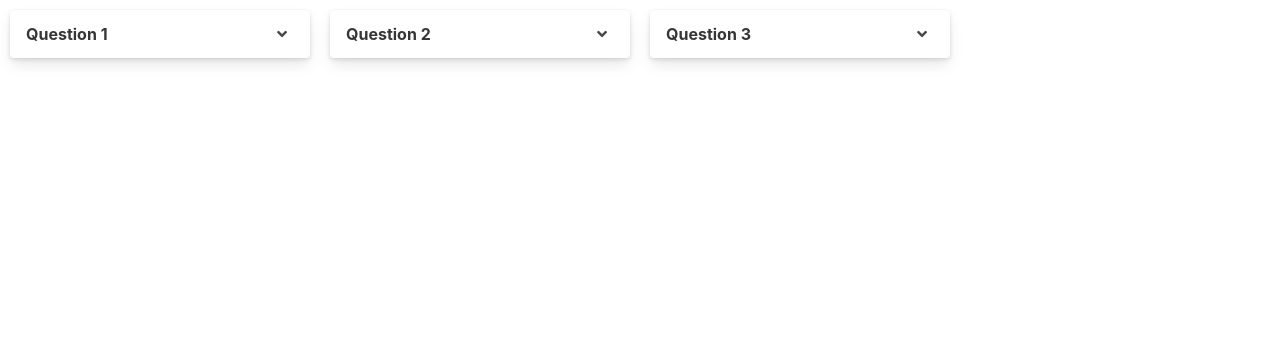
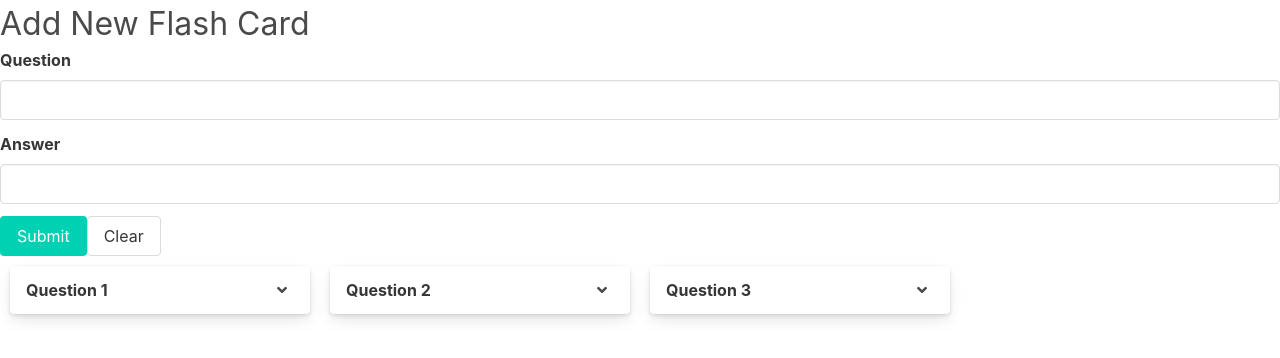
Before and after one commit to lwairore/angular-flashcard-game, an Angular app: page / in a window 1280 px wide. Shown: the top 358 px of the page. Built offline with nearby package versions, Linux system fonts and the light colour scheme.

Commit message:
- add a simple HTML form so that we can add/edit the flashcards at the top.

```diff
--- a/src/app/app.component.html
+++ b/src/app/app.component.html
@@ -1,3 +1,24 @@
+<form>
+  <h1 class="is-size-3">Add New Flash Card</h1>
+  <div class="field">
+      <label class="label" for="">Question</label>
+      <div class="control">
+          <input required class="input" type="text"
+           name="question">
+      </div>
+  </div>
+  <div class="field">
+      <label for="" class="label">Answer</label>
+      <div class="control">
+          <input required class="input" type="text"
+           name="answer">
+      </div>
+  </div>
+
+  <button class="button is-primary" type="submit">Submit</button>
+  <button class="button clear-btn">Clear</button>
+</form>
+
 <div class="flashs">
   <app-flash
   *ngFor="let flash of flashs; trackBy: trackByFlashId"
```
